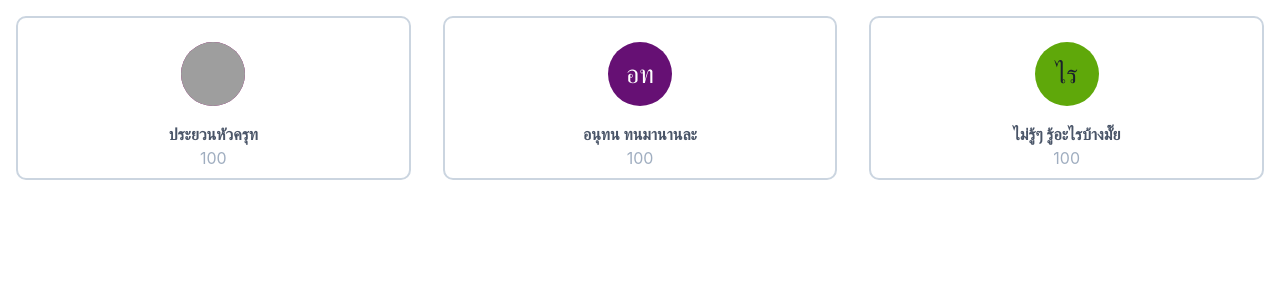
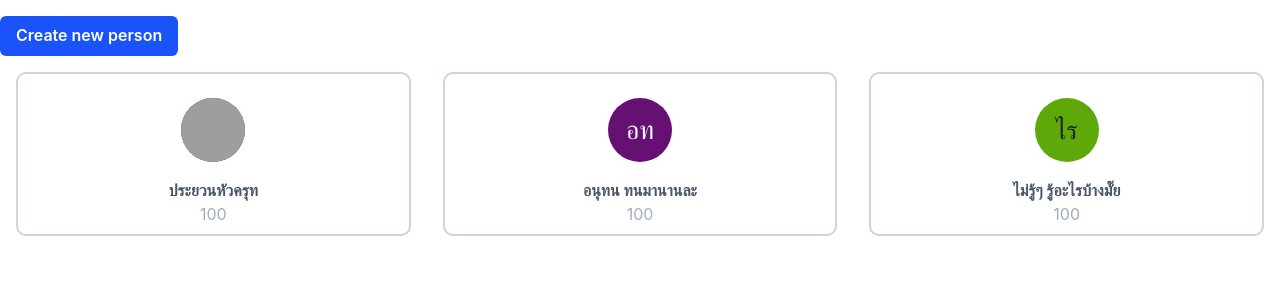
Before and after one commit to annibuliful/dahkunther, a React (Create React App) app: page / in a window 1280 px wide. Shown: the top 300 px of the page. Built offline with nearby package versions, Linux system fonts and the light colour scheme; grey boxes are pictures that could not be loaded.

Commit message:
feat: add person page

```diff
--- a/package.json
+++ b/package.json
@@ -16,6 +16,7 @@
     "@types/react-router-dom": "^5.1.8",
     "firebase": "^8.8.1",
     "framer-motion": "^4",
+    "nanoid": "^3.1.23",
     "react": "^17.0.2",
     "react-dom": "^17.0.2",
     "react-router-dom": "^5.2.0",
--- a/src/@types/common.ts
+++ b/src/@types/common.ts
@@ -9,3 +9,5 @@ export interface IPerson {
   name: string | null;
   blameCount: number;
 }
+
+export type PersonData = Omit<IPerson, "id">;
--- a/src/App.tsx
+++ b/src/App.tsx
@@ -1,4 +1,5 @@
 import { BrowserRouter as Router, Switch, Route } from "react-router-dom";
+import { AddPersonPage } from "./pages/addPerson";
 import { HomePage } from "./pages/home";
 
 const App = () => {
@@ -8,6 +9,9 @@ const App = () => {
         <Route path="/">
           <HomePage />
         </Route>
+        <Route path="/add-person">
+          <AddPersonPage />
+        </Route>
       </Switch>
     </Router>
   );
--- a/src/constants/firestore.ts
+++ b/src/constants/firestore.ts
@@ -2,3 +2,8 @@ export enum DbCollection {
   PERSON = "person",
   BLAME_COMMENT = "blame-comment",
 }
+
+export enum StoragePath {
+  PERSON = "person-image",
+  BLAME_COMMENT = "blame-comment-image",
+}
--- /dev/null
+++ b/src/constants/routes.ts
@@ -0,0 +1,3 @@
+export enum ROUTES {
+  ADD_PERSON = "/add-person",
+}
--- a/src/index.tsx
+++ b/src/index.tsx
@@ -3,10 +3,10 @@ import ReactDOM from "react-dom";
 import App from "./App";
 import reportWebVitals from "./reportWebVitals";
 import { ChakraProvider } from "@chakra-ui/react";
-
+import { theme } from "./theme";
 ReactDOM.render(
   <React.StrictMode>
-    <ChakraProvider>
+    <ChakraProvider theme={theme}>
       <App />
     </ChakraProvider>
   </React.StrictMode>,
--- /dev/null
+++ b/src/pages/addPerson.tsx
@@ -0,0 +1,57 @@
+import { Box, Input, Avatar, Button } from "@chakra-ui/react";
+import { ChangeEvent, useState } from "react";
+import { PersonData } from "../@types";
+import { StoragePath } from "../constants";
+import { useCreatePerson } from "../hooks/useCreatePerson";
+import { useUploadFile } from "../hooks/useUploadFile";
+
+export const AddPersonPage = () => {
+  const [personData, setPersonData] = useState<PersonData>({
+    name: "",
+    image: "",
+    blameCount: 0,
+  });
+
+  const { handleSetPreviewImages, handleUploadImage, previewImages } =
+    useUploadFile({
+      storagePath: StoragePath.PERSON,
+    });
+  const { handleCreateNewPerson } = useCreatePerson();
+
+  const handleChangePersonData =
+    (field: keyof PersonData) => (e: ChangeEvent<HTMLInputElement>) => {
+      setPersonData((prev) => ({ ...prev, [field]: e.target.value }));
+    };
+
+  const handleChangePersonImage = (e: ChangeEvent<HTMLInputElement>) => {
+    if (!e.target.files) return;
+
+    handleSetPreviewImages(Array.from(e.target.files));
+  };
+  const handleClickCreateNewPerson = async () => {
+    const personImage = (await handleUploadImage())?.[0] ?? null;
+    await handleCreateNewPerson({ ...personData, image: personImage });
+  };
+
+  const personImagePreviewUrl = previewImages?.[0];
+
+  return (
+    <Box>
+      {personImagePreviewUrl && (
+        <Avatar
+          name={personData.name as string}
+          src={personImagePreviewUrl}
+          my={4}
+          display="block"
+          mx="auto"
+          size="lg"
+        />
+      )}
+      <Input type="file" onChange={handleChangePersonImage} />
+      <Input onChange={handleChangePersonData("name")} />
+      <Button onClick={handleClickCreateNewPerson} display="block" mx="auto">
+        Create new Person
+      </Button>
+    </Box>
+  );
+};
--- a/src/pages/home.tsx
+++ b/src/pages/home.tsx
@@ -1,7 +1,9 @@
-import { Box, SimpleGrid } from "@chakra-ui/react";
+import { Box, Button, SimpleGrid } from "@chakra-ui/react";
 import { useState } from "react";
+import { useHistory } from "react-router-dom";
 import { IPerson } from "../@types";
 import { SelectedPersonCard } from "../components/common/SelectedPersonCard";
+import { ROUTES } from "../constants/routes";
 
 const DEFAULT_VALUE: IPerson = {
   id: null,
@@ -62,7 +64,7 @@ const ListSelectPersons = ({
 
 export const HomePage = () => {
   const [selectedPerson, setSelectedPerson] = useState<IPerson>(DEFAULT_VALUE);
-
+  const router = useHistory();
   const onSelectPerson = (id: IPerson["id"]) => {
     // deselect person
     if (id === selectedPerson.id) {
@@ -76,8 +78,13 @@ export const HomePage = () => {
     setSelectedPerson(selectedPersonInfo ?? DEFAULT_VALUE);
   };
 
+  const handleClikToAddPersonPage = () => router.push(ROUTES.ADD_PERSON);
+
   return (
-    <Box>
+    <Box mt={4}>
+      <Button variant="primary" onClick={handleClikToAddPersonPage}>
+        Create new person
+      </Button>
       <ListSelectPersons
         listPersons={mockListPerson}
         onSelectPerson={onSelectPerson}
--- a/src/services/firebase.ts
+++ b/src/services/firebase.ts
@@ -7,11 +7,11 @@ import { firebaseConfig } from "../config";
 
 firebase.initializeApp(firebaseConfig);
 export const auth = firebase.auth();
-export const firestore = firebase.firestore();
-export const storage = firebase.storage();
+export const firestore = firebase.firestore;
+export const storage = firebase.storage;
 
 // firestore collections
-export const firestorePersonCollection = firestore.collection(
+export const firestorePersonCollection = firestore().collection(
   DbCollection.PERSON
 );
 
--- /dev/null
+++ b/src/theme.ts
@@ -0,0 +1,50 @@
+import { extendTheme } from "@chakra-ui/react";
+
+export const theme = extendTheme({
+  components: {
+    Button: {
+      variants: {
+        primary: {
+          bg: "brand.400",
+          color: "white",
+          _hover: {
+            bg: "brand.900",
+          },
+        },
+        approve: {
+          bg: "green.400",
+          color: "white",
+          _hover: {
+            bg: "green.900",
+          },
+        },
+        reject: {
+          bg: "red.400",
+          color: "white",
+          _hover: {
+            bg: "red.900",
+          },
+        },
+      },
+    },
+  },
+  colors: {
+    brand: {
+      400: "#1A54F8",
+      900: "#002cc4",
+    },
+    error: {
+      400: "#ef5350",
+      500: "#f44336",
+      600: "#e53935",
+    },
+    pending: {
+      400: "#F7CB73",
+    },
+    complete: {
+      600: "#43a047",
+      700: "#388e3c",
+      900: "#1b5e20",
+    },
+  },
+});
--- /dev/null
+++ b/src/utils/getExtFile.ts
@@ -0,0 +1 @@
+export const getExtFile = (filename: string) => filename.split(".").pop();
--- /dev/null
+++ b/src/utils/index.ts
@@ -0,0 +1 @@
+export { getExtFile } from "./getExtFile";
```
Also changed, not shown: 1 other file (tests, documents, lock files or other folders).
